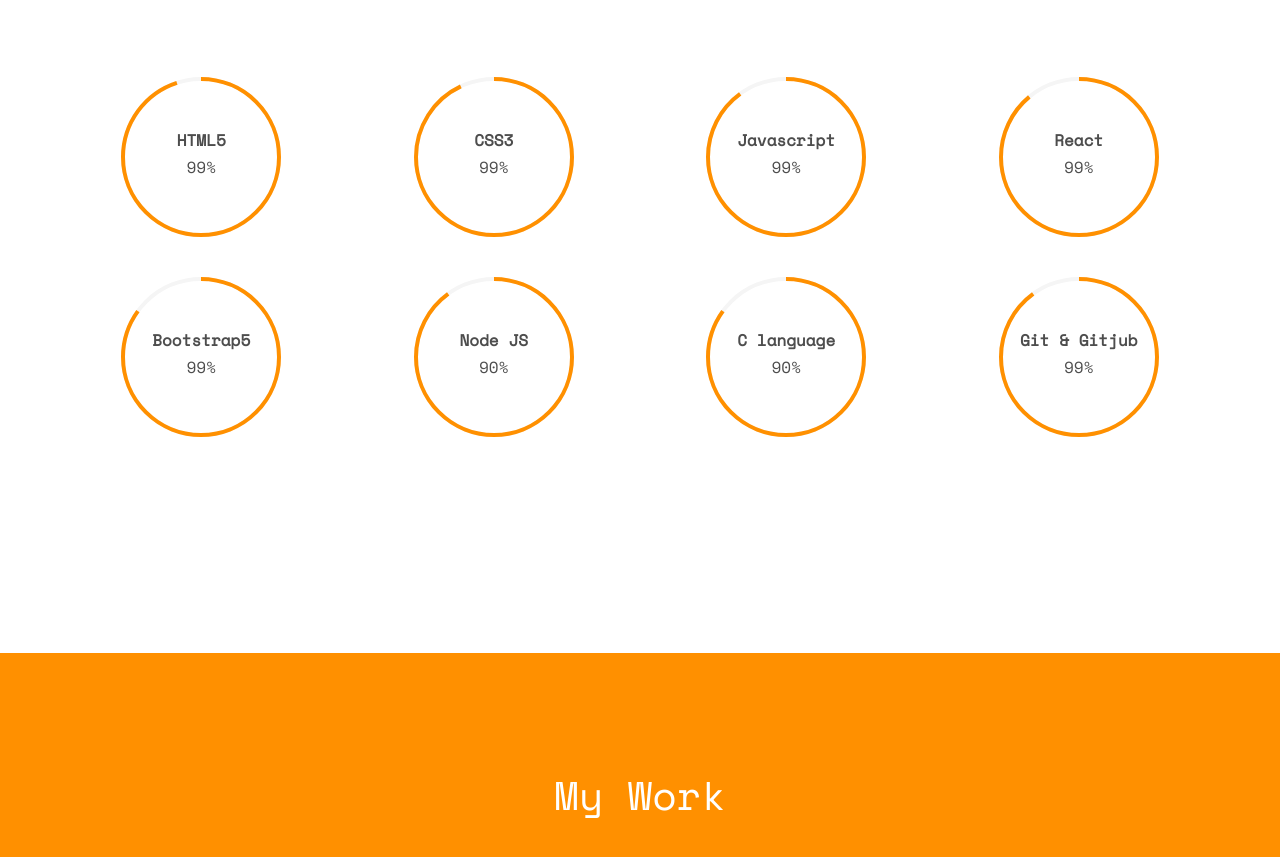
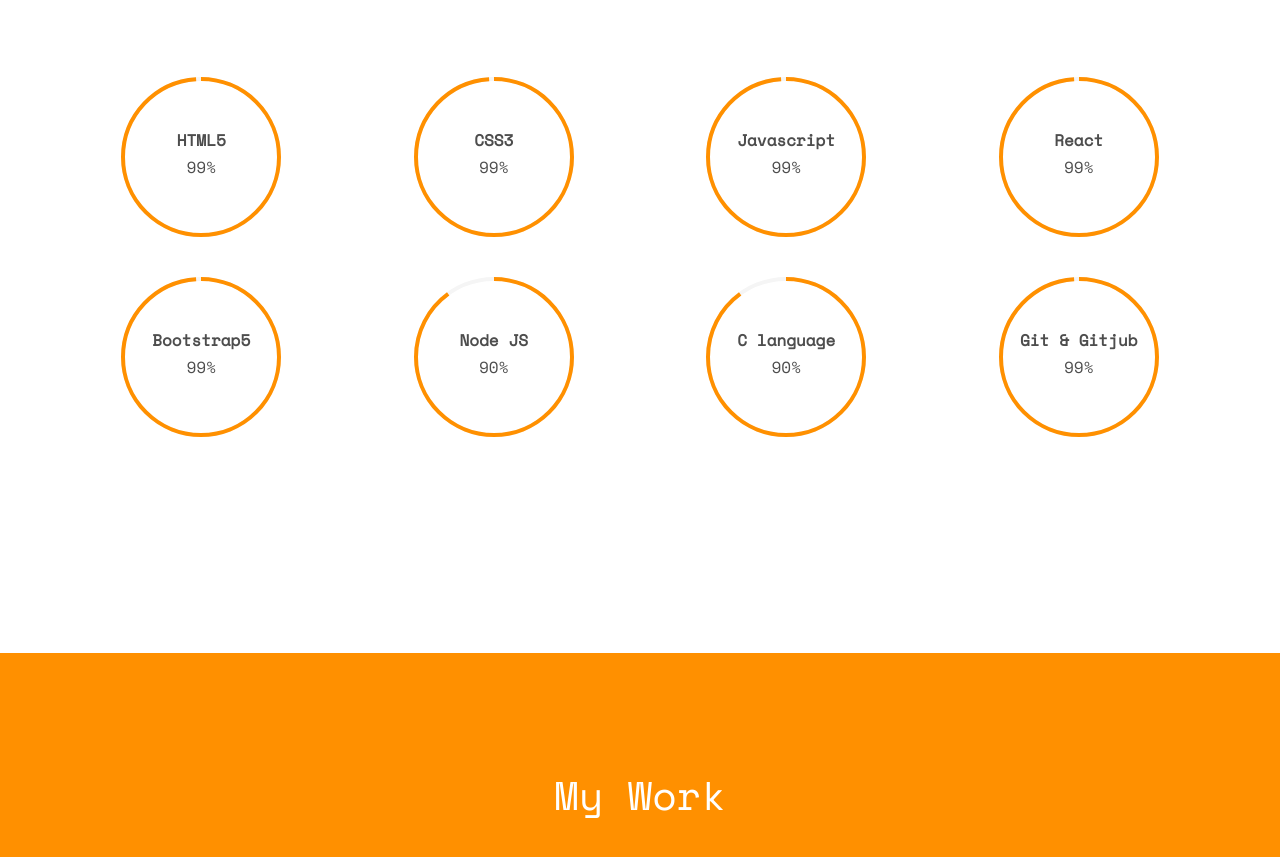
Before and after one commit to niksbanna/niks-banna, a plain HTML site: page index.html in a window 1280 px wide. Shown: the part 3691-4548 px from the top of the page. Drawn offline with nearby package versions, Linux system fonts and the light colour scheme; files whose address does not match are found by name.

Commit message:
Update index.html

```diff
--- a/index.html
+++ b/index.html
@@ -287,29 +287,29 @@
 				</div>
 				<div class="row row-pb-md">
 					<div class="col-md-3 col-sm-6 col-xs-12 text-center">
-						<div class="chart" data-percent="95"><span><strong>HTML5</strong>99%</span></div>
+						<div class="chart" data-percent="99"><span><strong>HTML5</strong>99%</span></div>
 					</div>
 					<div class="col-md-3 col-sm-6 col-xs-12 text-center">
-						<div class="chart" data-percent="93"><span><strong>CSS3</strong>99%</span></div>
+						<div class="chart" data-percent="99"><span><strong>CSS3</strong>99%</span></div>
 					</div>
 					<div class="col-md-3 col-sm-6 col-xs-12 text-center">
-						<div class="chart" data-percent="90"><span><strong>Javascript</strong>99%</span></div>
+						<div class="chart" data-percent="99"><span><strong>Javascript</strong>99%</span></div>
 					</div>
 
 					<div class="col-md-3 col-sm-6 col-xs-12 text-center">
-						<div class="chart" data-percent="89"><span><strong>React</strong>99%</span></div>
+						<div class="chart" data-percent="99"><span><strong>React</strong>99%</span></div>
 					</div>
 					<div class="col-md-3 col-sm-6 col-xs-12 text-center">
-						<div class="chart" data-percent="85"><span><strong>Bootstrap5</strong>99%</span></div>
+						<div class="chart" data-percent="99"><span><strong>Bootstrap5</strong>99%</span></div>
 					</div>
 					<div class="col-md-3 col-sm-6 col-xs-12 text-center">
 						<div class="chart" data-percent="90"><span><strong>Node JS</strong>90%</span></div>
 					</div>
 					<div class="col-md-3 col-sm-6 col-xs-12 text-center">
-						<div class="chart" data-percent="85"><span><strong>C language</strong>90%</span></div>
+						<div class="chart" data-percent="90"><span><strong>C language</strong>90%</span></div>
 					</div>
 					<div class="col-md-3 col-sm-6 col-xs-12 text-center">
-						<div class="chart" data-percent="90"><span><strong>Git & Gitjub</strong>99%</span></div>
+						<div class="chart" data-percent="99"><span><strong>Git & Gitjub</strong>99%</span></div>
 					</div>
 				</div>
 			</div>
```
